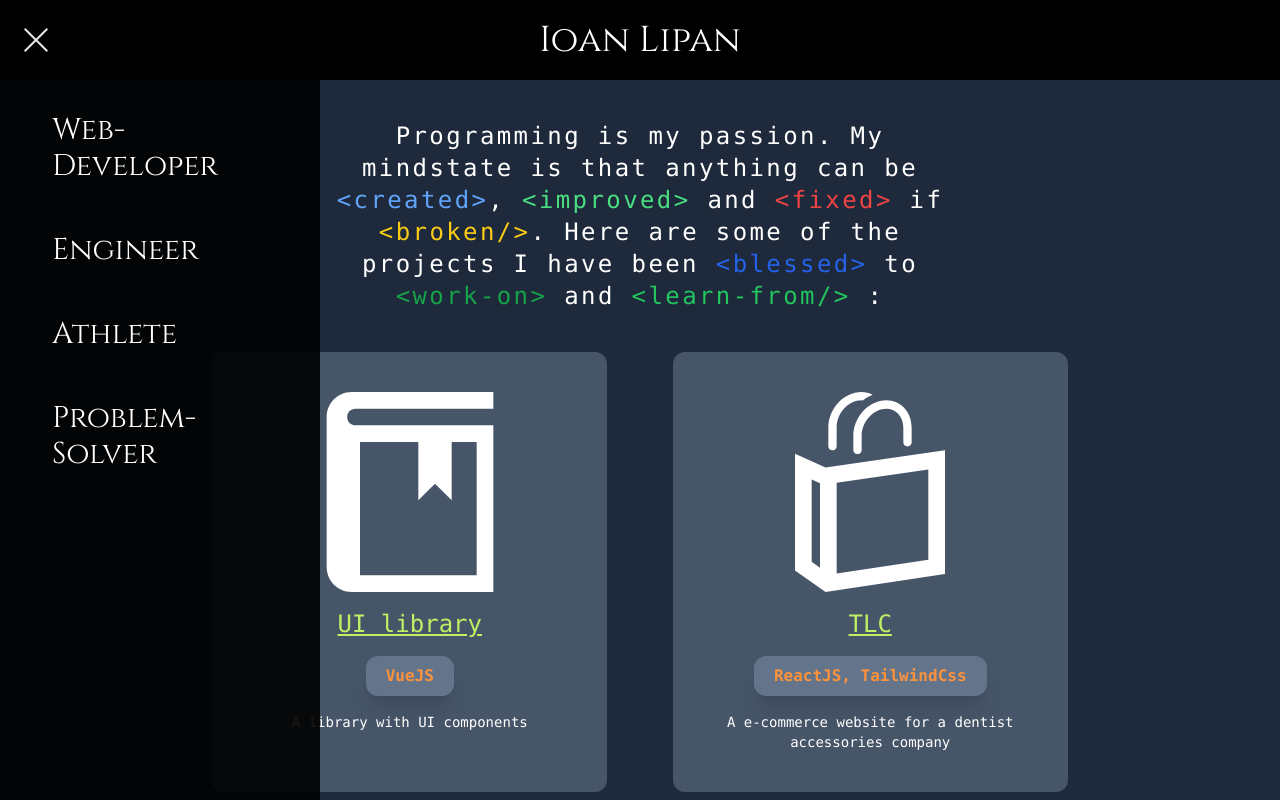
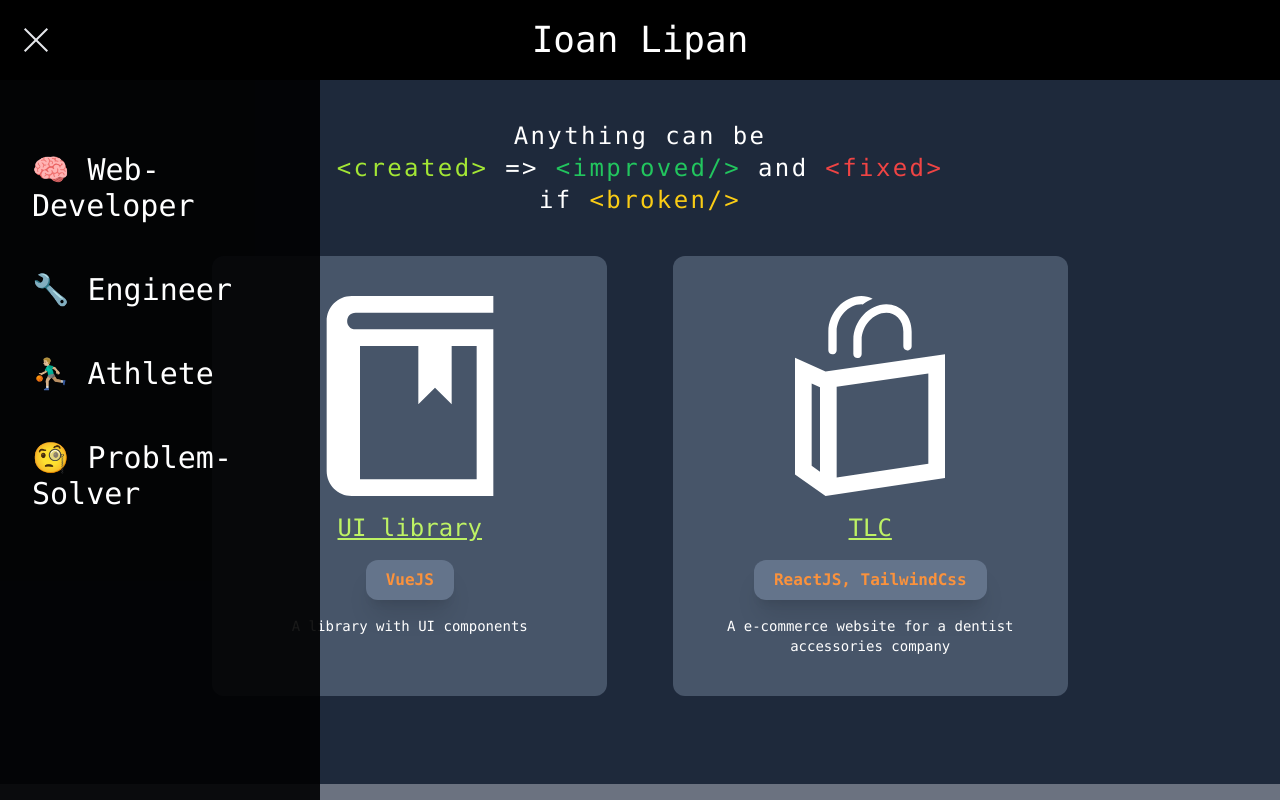
Before and after one commit to IoanLipan/ioanlipan, a Vue app: page / in a window 1280 px wide. Both pictures are taken after a click on the element 36 px from the left and 40 px from the top of the page. Shown: the top 800 px of the page. Built offline with nearby package versions, Linux system fonts and the light colour scheme.

Commit message:
fix web dev page

```diff
--- a/src/components/appHeader.vue
+++ b/src/components/appHeader.vue
@@ -19,7 +19,7 @@
             ]"
           />
         </div>
-        <router-link class="font-cinzel text-2xl md:text-4xl col-span-2 text-center" to="/"
+        <router-link class="font-mono text-2xl md:text-4xl col-span-2 text-center" to="/"
           @click="closeMenu()">Ioan Lipan</router-link
         >
       </div>
@@ -29,12 +29,12 @@
       class="h-[92vh] top-[72px] fixed z-50 bg-black md:bg-opacity-90
       text-white w-full md:w-[36vw] xl:w-[25vw] px-6"
     >
-      <div class="h-full flex flex-col gap-8 text-3xl pl-5 text-center md:text-left">
+      <div class="h-full flex flex-col gap-8 text-3xl pt-10 text-center md:text-left">
         <div></div>
-        <HeaderMenuItem title="Web-Developer" link="/" @click="closeMenu" />
-        <HeaderMenuItem title="Engineer" link="/engineer" @click="closeMenu" />
-        <HeaderMenuItem title="Athlete" link="/athlete" @click="closeMenu" />
-        <HeaderMenuItem title="Problem-Solver" link="/problem-solver" @click="closeMenu" />
+        <HeaderMenuItem title="🧠 Web-Developer" link="/" @click="closeMenu" />
+        <HeaderMenuItem title="🔧 Engineer" link="/engineer" @click="closeMenu" />
+        <HeaderMenuItem title="⛹🏼‍♂️ Athlete" link="/athlete" @click="closeMenu" />
+        <HeaderMenuItem title="🧐 Problem-Solver" link="/problem-solver" @click="closeMenu" />
       </div>
     </div>
   </nav>
--- a/src/components/headerMenuItem.vue
+++ b/src/components/headerMenuItem.vue
@@ -1,7 +1,7 @@
 <template>
   <router-link
     :to="{ path: link }"
-    class="p-2 font-cinzel"
+    class="p-2 font-mono"
     >{{ title }}</router-link
   >
 </template>
--- a/src/components/projectCard.vue
+++ b/src/components/projectCard.vue
@@ -1,7 +1,7 @@
 <template>
   <div class="text-white font-mono flex flex-col text-center gap-4 p-4
-    sm:py-10 w-full md:w-[40%] bg-slate-600 border-slate-600 rounded-xl mb-12" >
-    <SvgIcon :name="imageName" class="self-center fill-white" />
+    md:py-10 w-full md:w-[40%] bg-slate-600 border-slate-600 rounded-xl mb-12" >
+    <SvgIcon :name="imageName" class="self-center fill-white md:scale-100" />
     <h3 class="text-2xl text-lime-300 underline">{{ title }}</h3>
     <h4 class="text-orange-400 font-semibold shadow-xl
      w-fit mx-auto px-5 py-2 border-slate-600 rounded-xl bg-slate-500">
--- a/src/views/webDeveloperPage.vue
+++ b/src/views/webDeveloperPage.vue
@@ -2,16 +2,13 @@
   <div class="grid-of-12-container">
     <div class="text-white md:text-2xl text-center font-mono tracking-widest leading-relaxed
       col-start-2 col-span-10 md:col-start-4 md:col-span-6 pt-10">
-      Programming is my passion. My mindstate is that anything can be
-      <span class="text-blue-400">&lt;created&gt;</span>,
-      <span class="text-green-400">&lt;improved&gt;</span> and
+      Anything can be <br />
+      <span class="text-lime-400">&lt;created&gt;</span> =>
+      <span class="text-green-500">&lt;improved/&gt;</span> and
       <span class="text-red-500">&lt;fixed&gt;</span> if
-      <span class="text-yellow-400">&lt;broken/&gt;</span>. Here are some of the
-      projects I have been <span class="text-blue-600">&lt;blessed&gt;</span> to
-      <span class="text-green-600">&lt;work-on&gt;</span> and
-      <span class="text-green-500">&lt;learn-from/&gt;</span> :
+      <span class="text-yellow-400">&lt;broken/&gt;</span>
     </div>
-    <div class="cols-2-10">
+    <div class="col-start-1 col-span-12 md:col-start-2 md:col-span-10">
       <div class="text-normal p-5 sm:p-10 flex flex-row flex-wrap justify-evenly">
         <ProjectCard
           title="UI library"
@@ -25,10 +22,6 @@
           description="A e-commerce website for a dentist accessories company"
           imageName="e-commerce"
         />
-        <ProjectCard title="" usedTech="" />
-        <ProjectCard title="" usedTech="" />
-        <ProjectCard title="" usedTech="" />
-        <ProjectCard title="" usedTech="" />
       </div>
     </div>
   </div>
```
